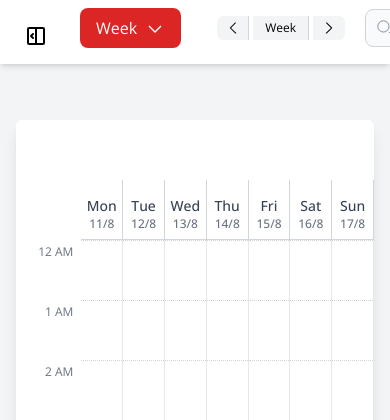
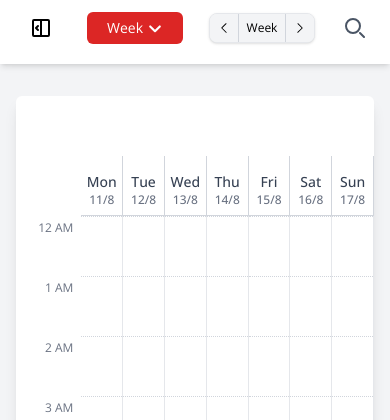
Before and after one commit to gouranga2001/HolidayCalendar, a Django app: page / in a window 390 px wide. Shown: the top 420 px of the page. Run offline with Django 5.2, Linux system fonts and the light colour scheme; data that the repository does not hold is empty.

Commit message:
fixed misallignment between 2 views and made the navbar for mobile

```diff
--- a/sCalendar/templates/app/index.html
+++ b/sCalendar/templates/app/index.html
@@ -39,11 +39,6 @@
         {% include 'app/calendar/day.html' %}
     </div>
 
-    <div class="toast">
-        {% include 'app/partials/toast.html' %}
-
-    </div>
-
     <div class="mt-20 md:ml-[300px] p-4 hidden" id="weekView">
         {% include 'app/calendar/week.html' %}
     </div>
@@ -52,9 +47,10 @@
         {% include 'app/calendar/month.html' %}
     </div>
 
+    <div class="toast">
+        {% include 'app/partials/toast.html' %}
 
-
-
+    </div>
 
 </body>
 
--- a/sCalendar/templates/app/partials/navbar.html
+++ b/sCalendar/templates/app/partials/navbar.html
@@ -9,89 +9,125 @@
     <script src="https://code.jquery.com/jquery-3.6.0.min.js"></script>
     <script src="{% static 'app/partials/navbar.js' %}"></script>
     <script src="https://cdn.jsdelivr.net/npm/@tailwindcss/browser@4"></script>
+    <script src="{% static 'app/partials/sidebar.js' %}"></script>
 </head>
 
 <body>
     <nav
         class="fixed top-0 left-0 md:left-[300px] w-full md:w-[calc(100%-300px)] bg-white shadow-md z-40 h-16 transition-all duration-300">
-        <div class="max-w-screen-xl mx-auto flex justify-between items-center px-4 py-2">
+        <div class="max-w-screen-xl mx-auto flex justify-around items-center px-2 py-2">
 
-            <!-- Left-Side Navigation -->
-            <div class="flex items-center gap-4">
+            <!-- Sidebar Toggle Button (Mobile) -->
+            <button id="openSidebar"
+                class="md:hidden w-10 h-10 flex items-center justify-center bg-transparent text-black rounded focus:outline-none">
+                <svg class="w-6 h-6 pointer-events-none" xmlns="http://www.w3.org/2000/svg" viewBox="0 0 24 24"
+                    fill="none" stroke="currentColor" stroke-width="2" stroke-linecap="round" stroke-linejoin="round">
+                    <path d="M9 10L7 12l2 2M12 5v14M5 4h14a1 1 0 011 1v14a1 1 0 01-1 1H5a1 1 0 01-1-1V5a1 1 0 011-1z" />
+                </svg>
+            </button>
+
 
             <!-- Mobile Dropdown -->
-                <div class="relative md:hidden mr-4 ml-16">
+            <div class="relative md:hidden">
                 <button
-                        class="dropdown-button flex items-center space-x-2 py-2 px-4 bg-[#dc2625] text-white rounded-lg">
-                        <span></span>
-                        <svg xmlns="http://www.w3.org/2000/svg" width="20" height="20" viewBox="0 0 15 15" fill="none"
-                            stroke="currentColor" strokeLinecap="round" strokeLinejoin="round" strokeWidth="2">
+                    class="dropdown-button flex items-center justify-center space-x-1 w-24 h-8 bg-[#dc2625] text-white rounded-md text-sm">
+                    <span>Day</span>
+                    <svg xmlns="http://www.w3.org/2000/svg" class="w-4 h-4" fill="none" viewBox="0 0 15 15"
+                        stroke="currentColor" stroke-linecap="round" stroke-linejoin="round" stroke-width="2">
                         <path d="M12 6L7.5 10.5L3 6" />
                     </svg>
                 </button>
-                    <ul class="dropdown-menu absolute left-0 mt-2 w-full bg-white border rounded-md shadow-md hidden">
-                        <li><button class="block w-full text-left py-2 px-4 hover:bg-gray-200 day">Day</button></li>
-                        <li><button class="block w-full text-left py-2 px-4 hover:bg-gray-200 week">Week</button></li>
-                        <li><button class="block w-full text-left py-2 px-4 hover:bg-gray-200 month">Month</button></li>
-
+                <ul class="dropdown-menu absolute left-0 mt-2 w-28 bg-white border rounded-md shadow-md hidden">
+                    <li><button class="block w-full text-left py-1 px-3 hover:bg-gray-200 day text-sm">Day</button></li>
+                    <li><button class="block w-full text-left py-1 px-3 hover:bg-gray-200 week text-sm">Week</button>
+                    </li>
+                    <li><button class="block w-full text-left py-1 px-3 hover:bg-gray-200 month text-sm">Month</button>
+                    </li>
                 </ul>
             </div>
 
             <!-- Desktop Menu -->
-                <ul class="hidden md:flex space-x-4 ">
-                    <li><button class="desktop-menu py-1 px-8 rounded-md hover:bg-gray-200 day" >Day</button></li>
-                    <li><button class="desktop-menu py-1 px-8 rounded-md hover:bg-gray-200 week">Week</button></li>
-                    <li><button class="desktop-menu py-1 px-8 rounded-md hover:bg-gray-200 month" >Month</button></li>
+            <ul class="hidden md:flex space-x-2">
+                <li><button class="desktop-menu w-24 h-8 rounded-md hover:bg-gray-200 day text-sm">Day</button></li>
+                <li><button class="desktop-menu w-24 h-8 rounded-md hover:bg-gray-200 week text-sm">Week</button></li>
+                <li><button class="desktop-menu w-24 h-8 rounded-md hover:bg-gray-200 month text-sm">Month</button></li>
             </ul>
 
-                <ul class="flex items-center" id="view_forward_backward">
-                    <!-- Previous Button -->
+            <!-- Prev/Label/Next -->
+            <ul class="flex items-center rounded-lg overflow-hidden shadow-sm border border-gray-200 bg-gray-50">
                 <li>
-                        <button class="w-8 h-6 bg-gray-100 text-black rounded-l-md border-r border-gray-300 flex items-center justify-center hover:bg-gray-300 transition duration-200 mx-1">
-                            <svg xmlns="http://www.w3.org/2000/svg" width="14" height="14" viewBox="0 0 20 20">
-                                <path fill="black" fill-rule="evenodd" d="M7.222 9.897c2.3-2.307 4.548-4.559 6.744-6.754a.65.65 0 0 0 0-.896c-.311-.346-.803-.316-1.027-.08c-2.276 2.282-4.657 4.667-7.143 7.156c-.197.162-.296.354-.296.574c0 .221.099.418.296.592l7.483 7.306a.749.749 0 0 0 1.044-.029c.358-.359.22-.713.058-.881a3407.721 3407.721 0 0 1-7.16-6.988Z"/>
+                    <button
+                        class="w-7 h-7 md:w-9 md:h-7 bg-gray-100 flex items-center justify-center hover:bg-gray-200 transition duration-200">
+                        <svg xmlns="http://www.w3.org/2000/svg" width="12" height="12" viewBox="0 0 20 20">
+                            <path fill="black" fill-rule="evenodd"
+                                d="M7.222 9.897c2.3-2.307 4.548-4.559 6.744-6.754a.65.65 0 0 0 0-.896c-.311-.346-.803-.316-1.027-.08c-2.276 2.282-4.657 4.667-7.143 7.156c-.197.162-.296.354-.296.574c0 .221.099.418.296.592l7.483 7.306a.749.749 0 0 0 1.044-.029c.358-.359.22-.713.058-.881a3407.721 3407.721 0 0 1-7.16-6.988Z" />
                         </svg>
                     </button>
                 </li>
-
-                    <!-- View Mode Display -->
-                    <li class="w-14 h-6 bg-gray-100 text-black text-xs text-center border-r border-gray-300 flex items-center justify-center" id="view_day_week_month">
+                <li class="flex w-12 h-7 md:w-13 md:h-7 bg-gray-100 text-black text-xs text-center border-x border-gray-300 items-center justify-center"
+                    id="view_day_week_month">
                     Week
                 </li>
-
-                    <!-- Next Button -->
                 <li>
-                        <button class="w-8 h-6 bg-gray-100 text-black rounded-r-md flex items-center justify-center hover:bg-gray-300 transition duration-200 mx-1">
-                            <svg xmlns="http://www.w3.org/2000/svg" width="14" height="14" viewBox="0 0 20 20">
-                                <path fill="black" fill-rule="evenodd" d="m7.053 2.158l7.243 7.256a.66.66 0 0 1 .204.483a.705.705 0 0 1-.204.497c-2.62 2.556-5.145 5.023-7.575 7.401c-.125.117-.625.408-1.011-.024c-.386-.433-.152-.81 0-.966l7.068-6.908l-6.747-6.759c-.246-.339-.226-.652.06-.939c.286-.287.607-.3.962-.04Z"/>
+                    <button
+                        class="w-7 h-7 md:w-9 md:h-7 bg-gray-100 flex items-center justify-center hover:bg-gray-200 transition duration-200">
+                        <svg xmlns="http://www.w3.org/2000/svg" width="12" height="12" viewBox="0 0 20 20">
+                            <path fill="black" fill-rule="evenodd"
+                                d="m7.053 2.158l7.243 7.256a.66.66 0 0 1 .204.483a.705.705 0 0 1-.204.497c-2.62 2.556-5.145 5.023-7.575 7.401c-.125.117-.625.408-1.011-.024c-.386-.433-.152-.81 0-.966l7.068-6.908l-6.747-6.759c-.246-.339-.226-.652.06-.939c.286-.287.607-.3.962-.04Z" />
                         </svg>
                     </button>
                 </li>
             </ul>
 
-
-
-
-
-            </div>
-
-            <!-- Right-Side Search Bar -->
-            <div class="flex-grow w-full sm:max-w-sm ml-4">
-                <div class="relative">
+            <!-- Search Bar / Icon -->
+            <div class="relative hidden sm:block w-80">
                 <div class="absolute inset-y-0 left-0 flex items-center pl-3 pointer-events-none">
                     <svg class="w-4 h-4 text-gray-500" xmlns="http://www.w3.org/2000/svg" fill="none"
                         viewBox="0 0 20 20">
-                            <path stroke="currentColor" strokeLinecap="round" strokeLinejoin="round" strokeWidth="2"
+                        <path stroke="currentColor" stroke-linecap="round" stroke-linejoin="round" stroke-width="2"
                             d="m19 19-4-4m0-7A7 7 0 1 1 1 8a7 7 0 0 1 14 0Z" />
                     </svg>
                 </div>
                 <input type="text"
-                        class="block w-full p-2 pl-10 text-sm text-black border border-gray-300 rounded-lg bg-gray-50 focus:ring-red-500 focus:border-red-500"
+                    class="block w-full p-2 pl-8 text-sm text-black border border-gray-300 rounded-lg bg-gray-50 focus:ring-red-500 focus:border-red-500"
                     placeholder="Search...">
             </div>
+
+            <!-- Search Icon (Mobile) -->
+            <button id="mobileSearchBtn" class="sm:hidden p-1 rounded">
+                <svg class="w-5 h-5 text-gray-600" xmlns="http://www.w3.org/2000/svg" fill="none" viewBox="0 0 20 20">
+                    <path stroke="currentColor" stroke-linecap="round" stroke-linejoin="round" stroke-width="2"
+                        d="m19 19-4-4m0-7A7 7 0 1 1 1 8a7 7 0 0 1 14 0Z" />
+                </svg>
+            </button>
+
+        </div>
+    </nav>
+
+    <!-- Mobile Search Overlay -->
+    <div id="mobileSearchOverlay" class="fixed inset-0 bg-gray-100 hidden z-50">
+        <div class="absolute top-4 left-1/2 transform -translate-x-1/2 w-11/12 bg-white p-2 rounded-lg shadow-lg">
+            <input type="text" placeholder="Search..."
+                class="w-full p-2 text-black border border-gray-300 rounded-lg focus:ring-red-500 focus:border-red-500">
         </div>
     </div>
-    </nav>
+
+    <script>
+        $(document).ready(function () {
+            // Mobile Search Overlay Toggle
+            $("#mobileSearchBtn").on("click", function () {
+                $("#mobileSearchOverlay").removeClass("hidden");
+                $("#mobileSearchOverlay input").focus();
+            });
+
+            // Close on outside click
+            $("#mobileSearchOverlay").on("click", function (e) {
+                if (e.target.id === "mobileSearchOverlay") {
+                    $(this).addClass("hidden");
+                }
+            });
+        });
+    </script>
 </body>
 
 </html>
--- a/sCalendar/templates/app/partials/sidebar.html
+++ b/sCalendar/templates/app/partials/sidebar.html
@@ -11,11 +11,11 @@
 <body class="bg-gray-100">
 
     <!-- Sidebar Toggle Button (Mobile) -->
-    <button id="openSidebar" class="md:hidden fixed top-4 left-4 z-50 p-2 bg-transparent text-black rounded" aria-label="Open Sidebar">
+    <!-- <button id="openSidebar" class="md:hidden fixed top-4 left-4 z-50 p-2 bg-transparent text-black rounded" aria-label="Open Sidebar">
         <svg class="w-6 h-6" xmlns="http://www.w3.org/2000/svg" viewBox="0 0 24 24" fill="none" stroke="currentColor" stroke-width="2" stroke-linecap="round" stroke-linejoin="round">
             <path d="M8.99994 10 7 11.9999l1.99994 2M12 5v14M5 4h14c.5523 0 1 .44772 1 1v14c0 .5523-.4477 1-1 1H5c-.55228 0-1-.4477-1-1V5c0-.55228.44772-1 1-1Z" />
         </svg>
-    </button>
+    </button> -->
 
     <!-- Sidebar -->
     <div id="sidebar" class="fixed top-0 left-0 w-[300px]  min-h-screen bg-gray-900 text-white transition-transform duration-300 ease-in-out z-50 -translate-x-full md:translate-x-0 md:border-r-2 md:border-black">
```
Lines whose indentation alone changed are shown as unchanged.
